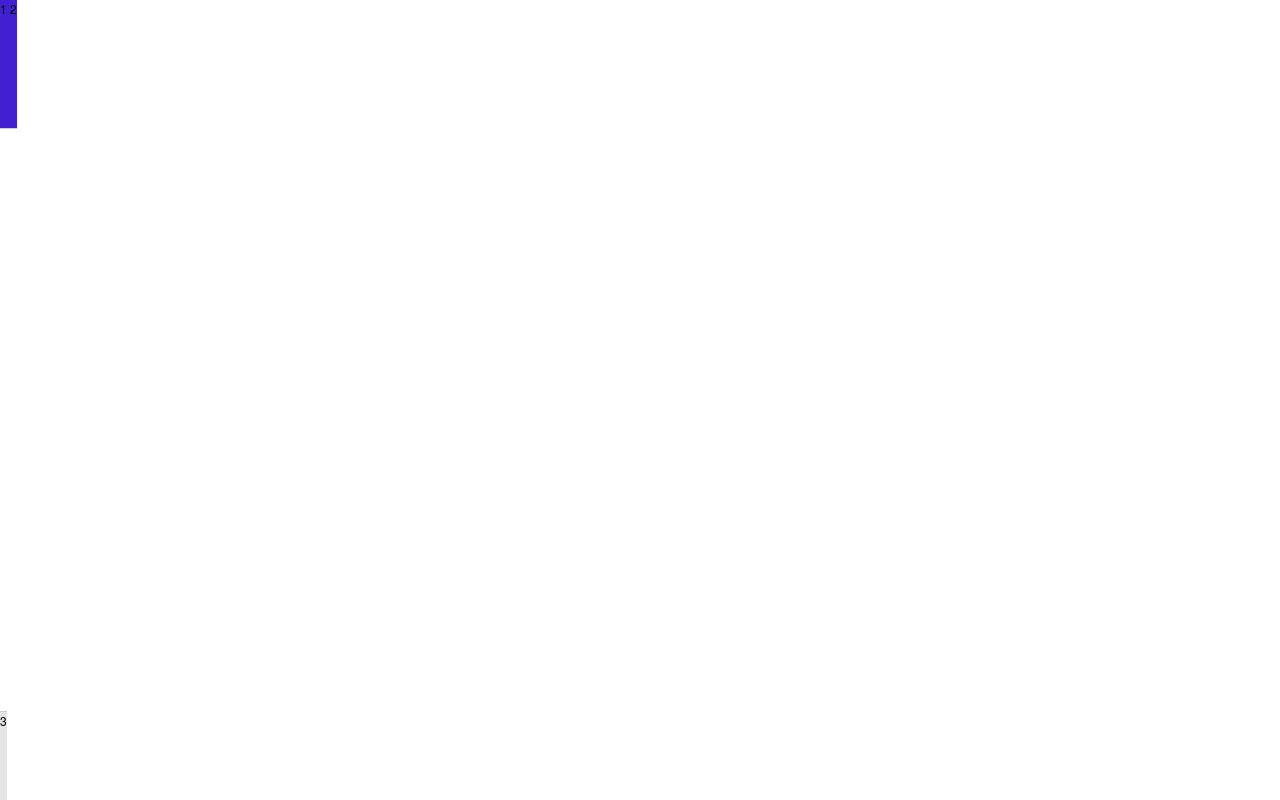
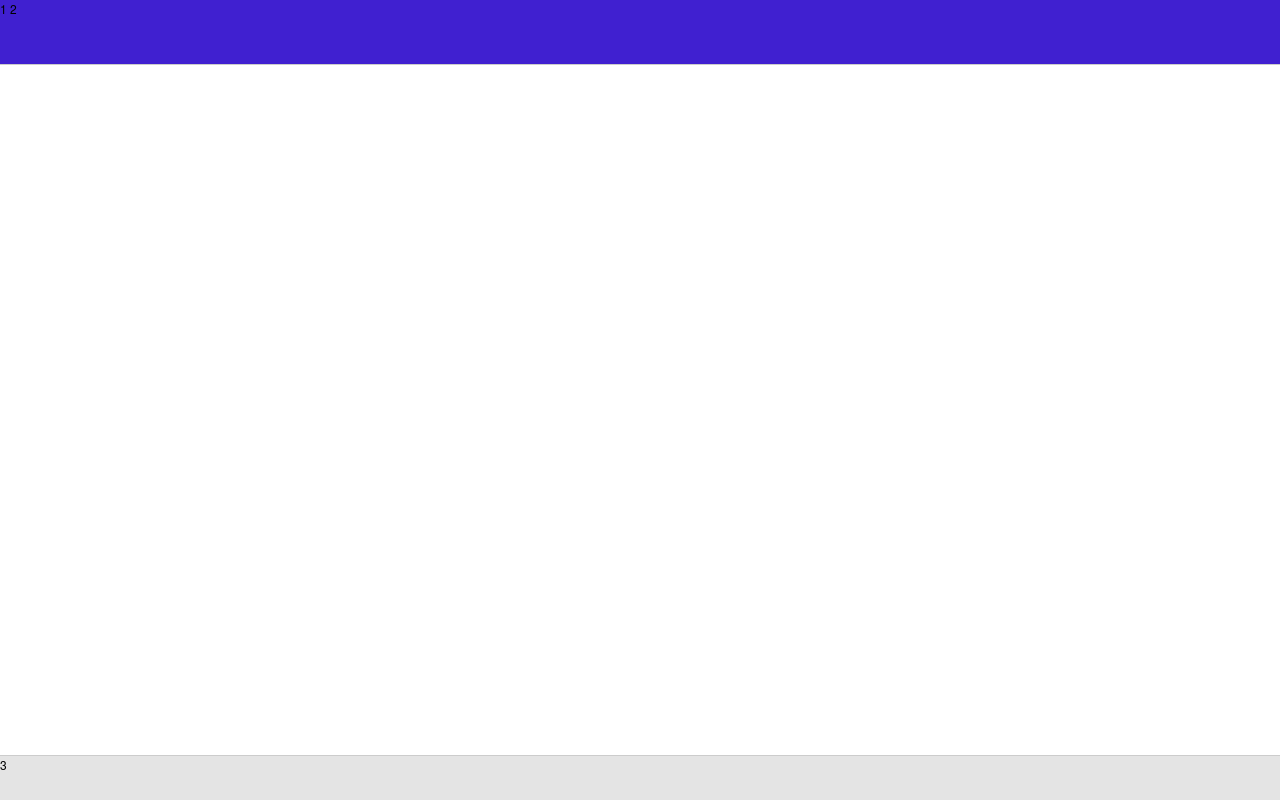
Before and after one commit to lropero/tradinglog, a plain HTML site: page index.html in a window 1280 px wide. Drawn offline with Linux system fonts and the light colour scheme.

Commit message:
Build commit

```diff
--- a/css/index.css
+++ b/css/index.css
@@ -18,17 +18,19 @@ body {
 header {
 	background-color: #4020d0;
 	border-bottom: 1px solid #cccccc;
-	height: 128px;
+	height: 64px;
 	left: 0;
 	position: absolute;
 	top: 0;
+	width: 100%;
 }
 
 footer {
 	background-color: #e4e4e4;
 	border-top: 1px solid #cccccc;
 	bottom: 0;
-	height: 88px;
+	height: 44px;
 	left: 0;
 	position: absolute;
+	width: 100%;
 }
```
